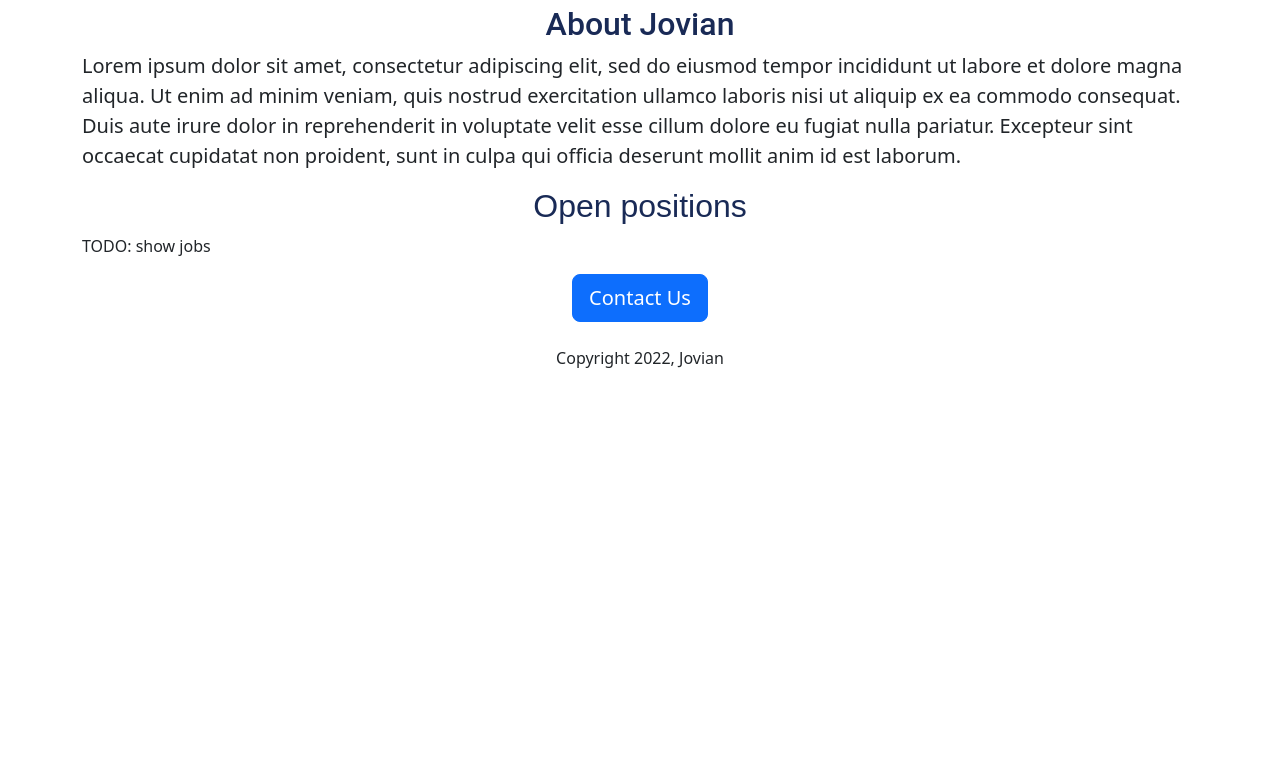
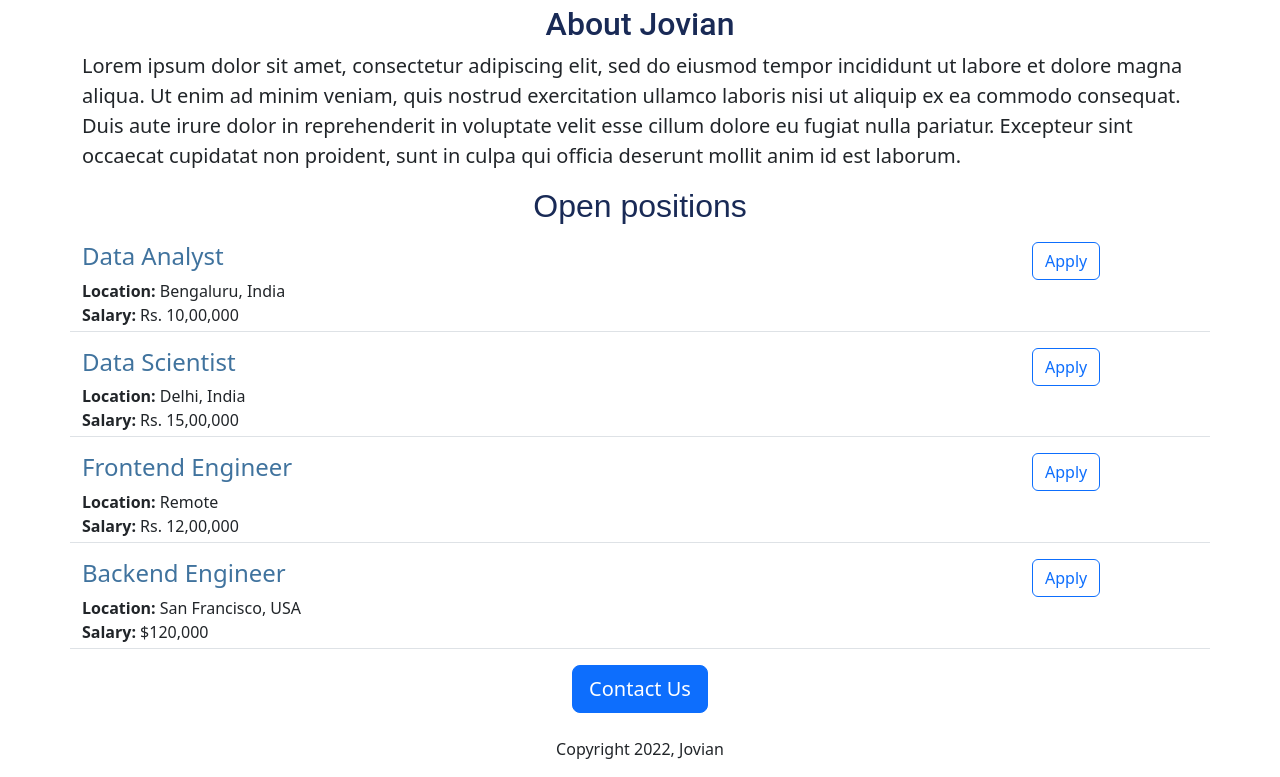
Before and after one commit to Anhinla/Second-backend-project, a Flask app: page / in a window 1280 px wide. Shown: the part 451-1228 px from the top of the page. Before the commit the page ends 819 px from the top, so only its background shows below. Run offline with Flask 3, Linux system fonts and the light colour scheme.

Commit message:
added dynamic data

```diff
--- a/app.py
+++ b/app.py
@@ -1,10 +1,38 @@
-from flask import Flask, render_template
+from flask import Flask, jsonify, render_template
 
 app = Flask(__name__)
-
+JOBS = [
+  {
+    'id':1,
+    'title':'Data Analyst',
+    'location':'Bengaluru, India',
+    'salary':'Rs. 10,00,000'
+  },
+  {
+    'id':2,
+    'title':'Data Scientist',
+    'location':'Delhi, India',
+    'salary':'Rs. 15,00,000'
+  },
+  {
+    'id':3,
+    'title':'Frontend Engineer',
+    'location':'Remote',
+    'salary':'Rs. 12,00,000'
+  },
+  {
+    'id':4,
+    'title':'Backend Engineer',
+    'location':'San Francisco, USA',
+    'salary':'$120,000'
+  }
+]
 @app.route("/")
 def hello_world():
-    return render_template('home.html')
+    return render_template('home.html',jobs=JOBS,company_name='Jovian')
+@app.route("/jobs")
+def list_jobs():
+  return jsonify(JOBS)
 
 if __name__ == "__main__":
   app.run(host='0.0.0.0', debug=True)
--- a/templates/home.html
+++ b/templates/home.html
@@ -39,12 +39,16 @@
   </head>
   <body>
     <div class="container">
-    <h1 class="text-center mt-4 mb-2">Jovian Careers</h1>
+    <h1 class="text-center mt-4 mb-2">{{company_name}} Careers</h1>
     <img class="img-fluid" id="banner" src="static/banner.jpg" height=320px>
     <h2 class="mt-3">About Jovian</h2>
     <p class="lead">Lorem ipsum dolor sit amet, consectetur adipiscing elit, sed do eiusmod tempor incididunt ut labore et dolore magna aliqua. Ut enim ad minim veniam, quis nostrud exercitation ullamco laboris nisi ut aliquip ex ea commodo consequat. Duis aute irure dolor in reprehenderit in voluptate velit esse cillum dolore eu fugiat nulla pariatur. Excepteur sint occaecat cupidatat non proident, sunt in culpa qui officia deserunt mollit anim id est laborum.</p>
     <h2 class="body-text mt-2">Open positions</h2>
-    <p>TODO: show jobs</p>
+    <p>
+      {% for job in jobs %}
+        {% include 'jobitem.html' %}
+      {% endfor %}
+    </p>
       <div style="text-align:center;">
     <button class="btn btn-primary btn-lg">Contact Us</button>
         <p class="mt-4">Copyright 2022, Jovian</p>
--- /dev/null
+++ b/templates/jobitem.html
@@ -0,0 +1,14 @@
+<div class="border-bottom row" style="margin-bottom:16px;padding-bottom:4px;">
+  <div class="col-10">
+  <h4 style="color:#40739e">{{job['title']}}</h4>
+  <div>
+    <b>Location:</b> {{job['location']}}
+  </div>
+  <div>
+    <b>Salary:</b> {{job['salary']}}
+  </div>
+  </div>
+  <div class="col-2">
+  <button type="button" class="btn btn-outline-primary">Apply</button>
+  </div>
+  </div>
```
